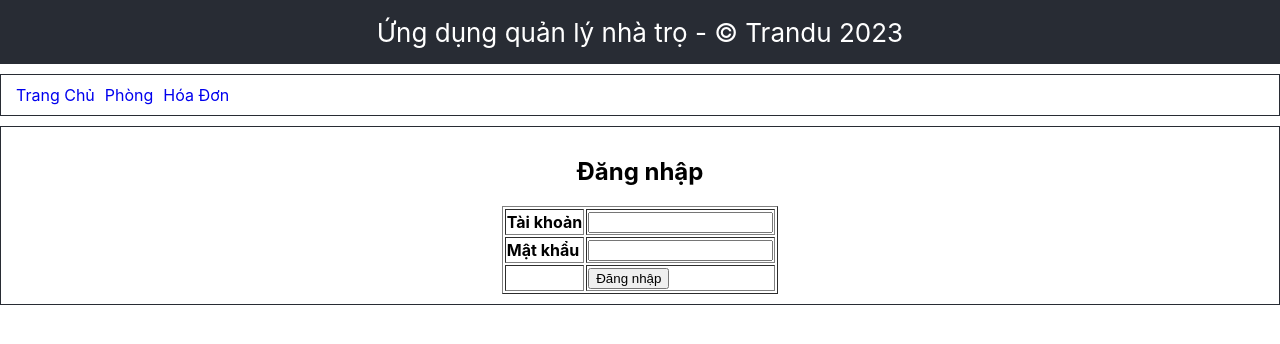
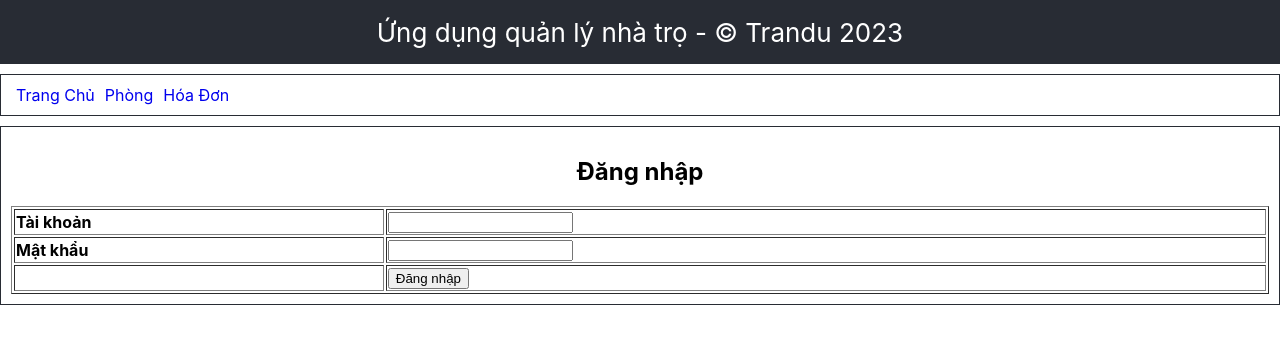
Before and after one commit to minhvt/nhatroapp, a React (Create React App) app: page / in a window 1280 px wide. Shown: the top 344 px of the page. Built offline with nearby package versions, Linux system fonts and the light colour scheme.

Commit message:
Cập nhật CSS

```diff
--- a/src/App.css
+++ b/src/App.css
@@ -43,6 +43,7 @@
   margin: 0 auto;
   border: 1px solid #282c34;
   box-sizing: border-box;
+  overflow: hidden;
   padding: 10px;
   margin-top: 10px;
   text-align: left;
@@ -53,6 +54,10 @@ a {
   text-decoration: none;
 }
 
+table {
+  width: 100%;
+}
+
 @media screen and (max-width: 650px){
   .box-hidden{
     display: none;
```
